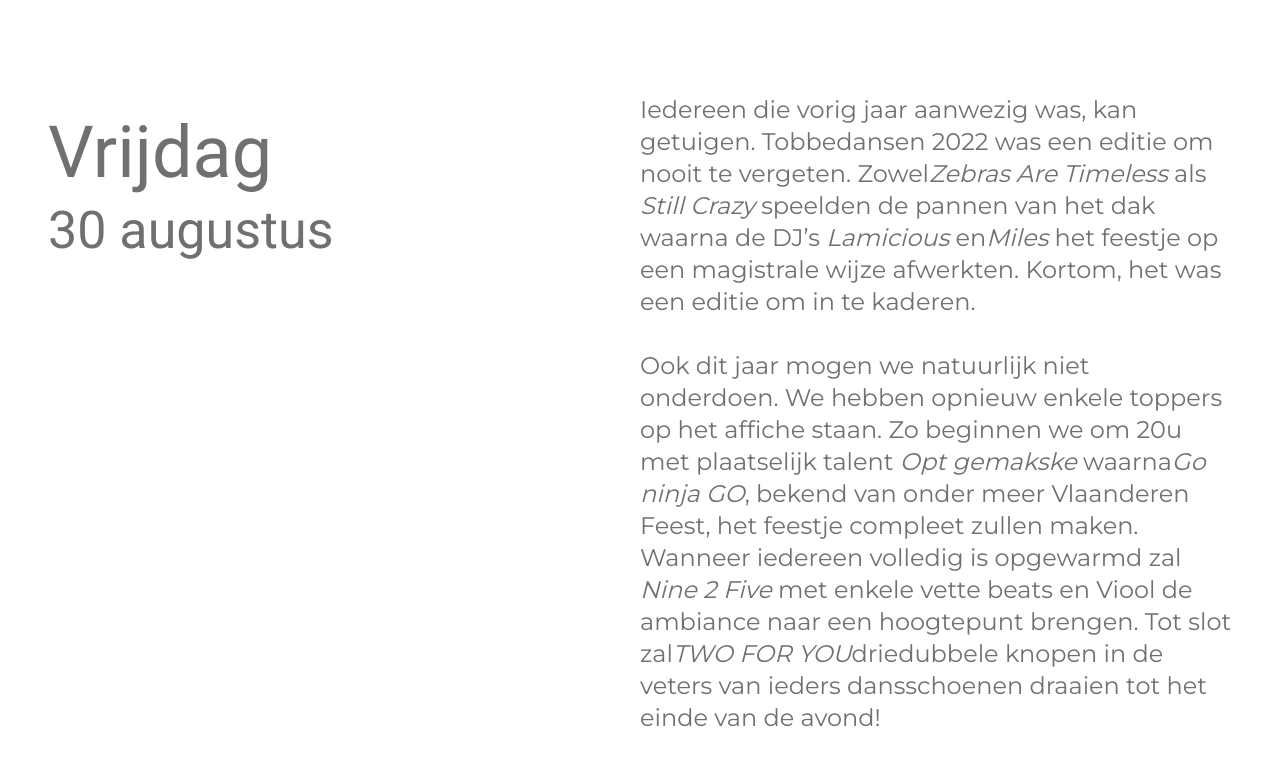
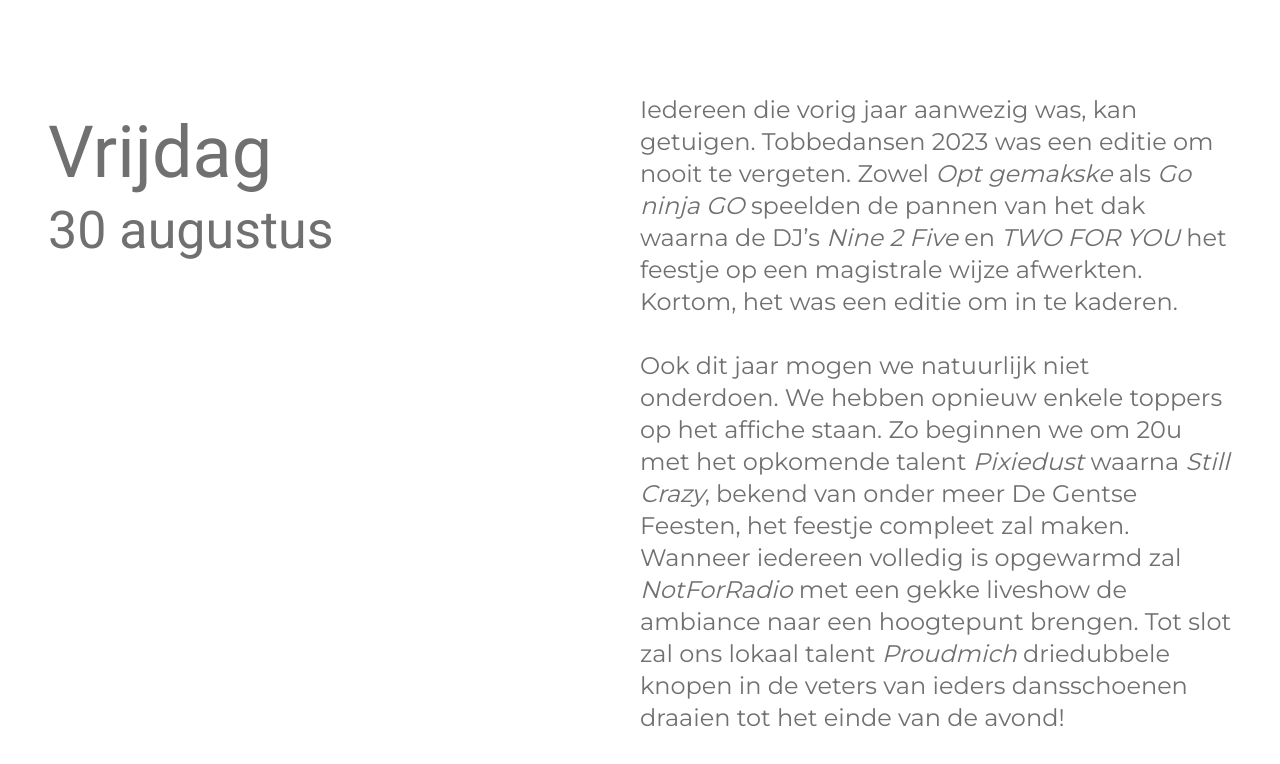
Before and after one commit to Jonas-D-M/Next-Tobbedansen, a Next.js app: page /vrijdag in a window 1280 px wide. Shown: the part 356-1120 px from the top of the page. Built offline with nearby package versions, Linux system fonts and the light colour scheme.

Commit message:
add text to friday

```diff
--- a/src/app/(content)/vrijdag/page.tsx
+++ b/src/app/(content)/vrijdag/page.tsx
@@ -27,23 +27,22 @@ const Page = () => {
               <div className='o-layout__item u-1-of-2-bp3'>
                 <p className='c-lead c-lead--text u-mb-lg'>
                   Iedereen die vorig jaar aanwezig was, kan getuigen.
-                  Tobbedansen 2022 was een editie om nooit te vergeten. Zowel
-                  <i>Zebras Are Timeless</i> als <i>Still Crazy</i> speelden de
-                  pannen van het dak waarna de DJ’s <i>Lamicious</i> en
-                  <i>Miles</i> het feestje op een magistrale wijze afwerkten.
-                  Kortom, het was een editie om in te kaderen.
+                  Tobbedansen 2023 was een editie om nooit te vergeten. Zowel{' '}
+                  <i>Opt gemakske</i> als <i>Go ninja GO</i> speelden de pannen
+                  van het dak waarna de DJ’s <i>Nine 2 Five</i> en{' '}
+                  <i>TWO FOR YOU</i> het feestje op een magistrale wijze
+                  afwerkten. Kortom, het was een editie om in te kaderen.
                 </p>
                 <p className='c-lead c-lead--text u-mb-lg'>
                   Ook dit jaar mogen we natuurlijk niet onderdoen. We hebben
                   opnieuw enkele toppers op het affiche staan. Zo beginnen we om
-                  20u met plaatselijk talent <i>Opt gemakske</i> waarna
-                  <i>Go ninja GO</i>, bekend van onder meer Vlaanderen Feest,
-                  het feestje compleet zullen maken. Wanneer iedereen volledig
-                  is opgewarmd zal <i>Nine 2 Five</i> met enkele vette beats en
-                  Viool de ambiance naar een hoogtepunt brengen. Tot slot zal
-                  <i>TWO FOR YOU</i>
-                  driedubbele knopen in de veters van ieders dansschoenen
-                  draaien tot het einde van de avond!
+                  20u met het opkomende talent <i>Pixiedust</i> waarna{' '}
+                  <i>Still Crazy</i>, bekend van onder meer De Gentse Feesten,
+                  het feestje compleet zal maken. Wanneer iedereen volledig is
+                  opgewarmd zal <i>NotForRadio</i> met een gekke liveshow de
+                  ambiance naar een hoogtepunt brengen. Tot slot zal ons lokaal
+                  talent <i>Proudmich</i> driedubbele knopen in de veters van
+                  ieders dansschoenen draaien tot het einde van de avond!
                 </p>
                 <p className='c-lead c-lead--text u-mb-lg'>
                   Net zoals vorig jaar zijn er zowel combi-tickets als aparte
```
